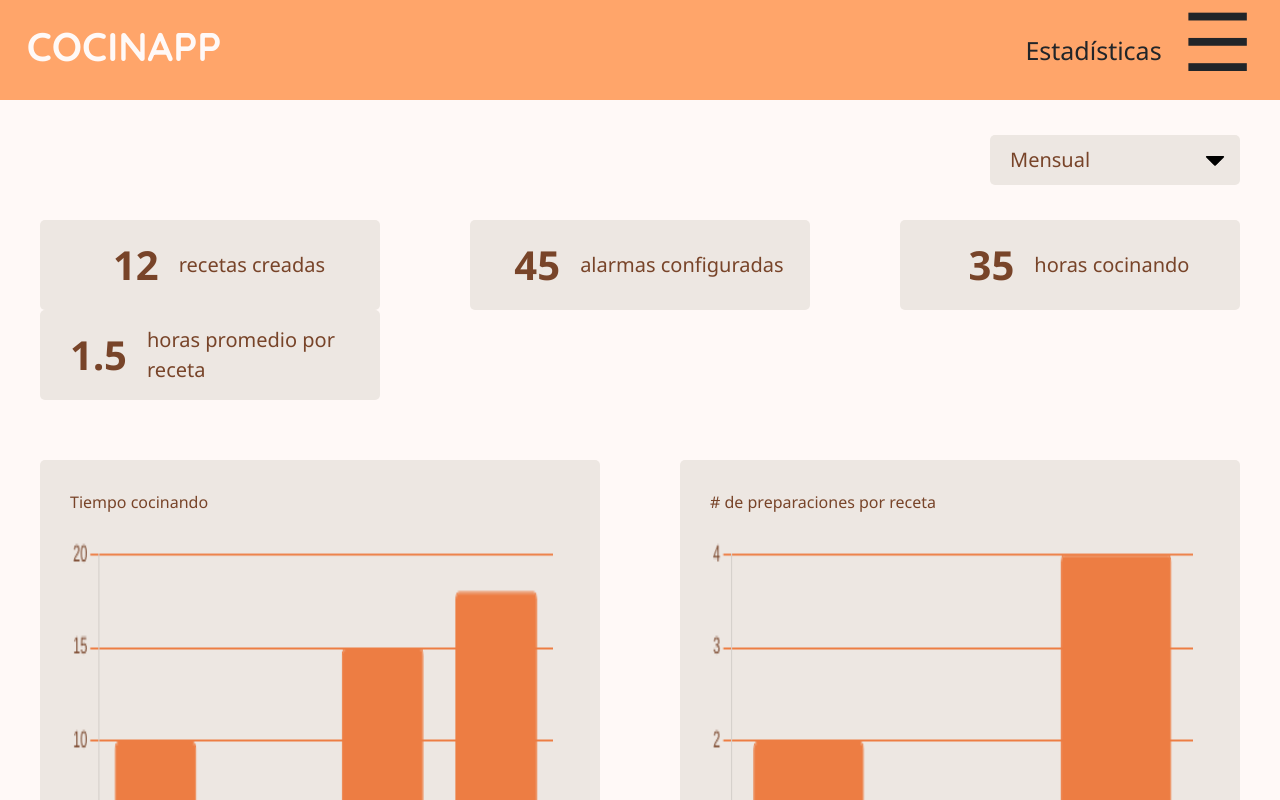
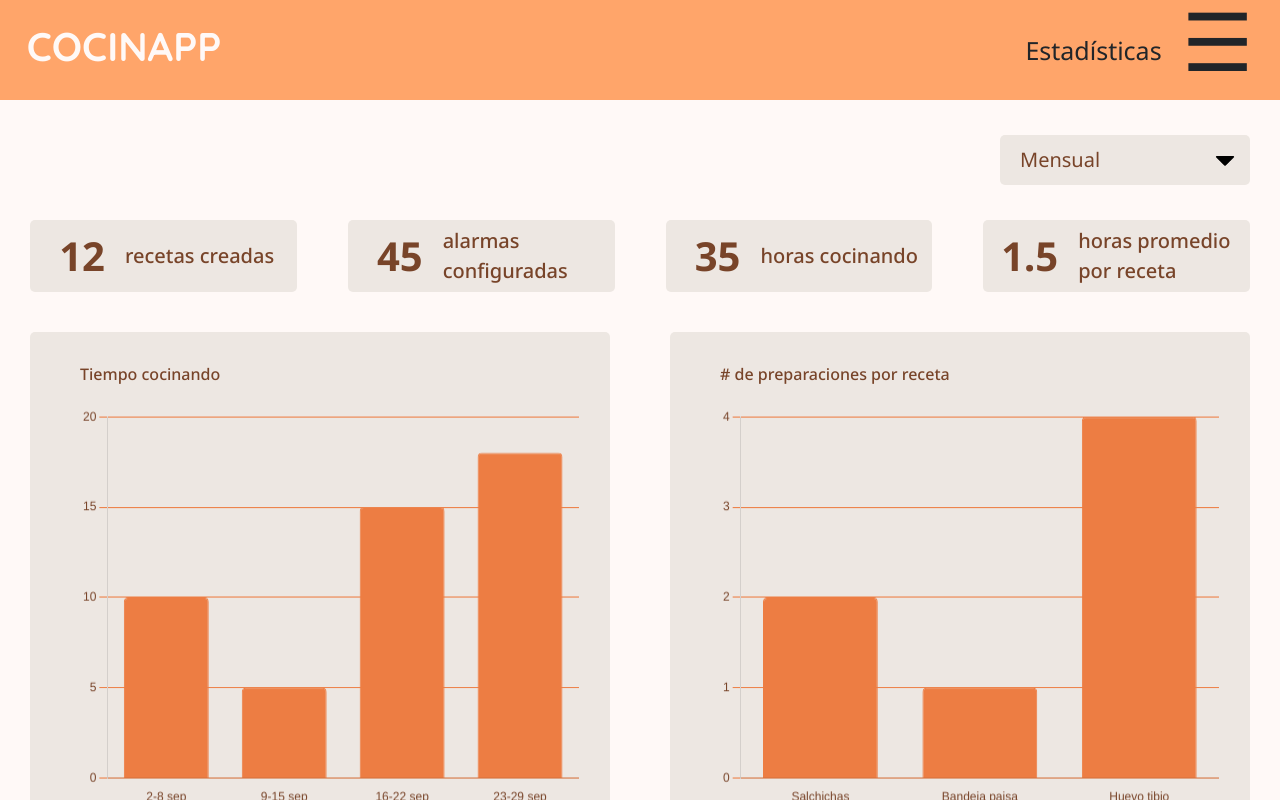
Before and after one commit to lhCabra/Maquetacion-UX-Cocinapp, a React (Create React App) app in the folder cocinapp-web/: page /estadisticas in a window 1280 px wide. Shown: the top 800 px of the page. Built offline with nearby package versions, Linux system fonts and the light colour scheme.

Commit message:
fix pixel perfect relation on dashboard

```diff
--- a/cocinapp-web/src/App.css
+++ b/cocinapp-web/src/App.css
@@ -240,30 +240,36 @@ input{
   font-size: 24px;  color:#784429 ;
 }
 .card-chart{
-width: 40%;
+width: 45.833334vw;
   background-color: #EDE7E2;
   padding: 70px;
   padding-top: 30px;
-  padding-left: 30px!important;
+  padding-left: 50px!important;
   padding-bottom: 150px;
   border-radius: 5px;
-  height: 550px;
+  height: 60.301vh;
   text-align: start;
   color: #784429;
   flex: 1;
-  margin: 0 40px;
+  margin: 0 30px;
+  margin-bottom: 30px;
   max-width: calc(50% - 60px);
 }
+.chart-container{
+  height: 50.251vh;
+  width: 39vw;
+}
 .chart-title{
-  font-weight: medium;
+  font-weight: 500;
 
   display: block;
   margin-bottom: 10px;
 }
 
 canvas{
-  height: 450px!important;
-  width: 105%!important;
+  height: 50.251vh!important;
+  width: 39vw!important;
+
   margin-top: 20px;
 }
 .row-charts {
@@ -285,9 +291,9 @@ canvas{
 .dashboard .row {
   display: flex;
   justify-content: space-between;
-  margin:60px;
-  margin-left:40px;
-  margin-right:40px;
+  margin:40px;
+  margin-left:30px;
+  margin-right:30px;
   margin-top: 0px;
 }
 .filter{
@@ -311,7 +317,7 @@ canvas{
   align-items: center;
   height: 120px;
   justify-content: end;
-  margin-right: 40px;
+  margin-right: 30px;
 }
 
 
--- a/cocinapp-web/src/components/BarChart.js
+++ b/cocinapp-web/src/components/BarChart.js
@@ -1,19 +1,19 @@
-// src/components/BarChart.js
 import React from 'react';
+import '../App.css';
 import { Bar } from 'react-chartjs-2';
 import { Chart as ChartJS, CategoryScale, LinearScale, BarElement, Title, Tooltip, Legend } from 'chart.js';
 
 // Register the required components
 ChartJS.register(CategoryScale, LinearScale, BarElement, Title, Tooltip, Legend);
 
-const BarChart = ({ data , maxValue}) => {
+const BarChart = ({ data, maxValue }) => {
     const chartData = {
         labels: data.labels,
         datasets: [
             {
                 data: data.values,
-                backgroundColor: '#ED7D43', // Set solid color for bars
-                borderColor: '#ED7D43', // Same color for border
+                backgroundColor: '#ED7D43',
+                borderColor: '#ED7D43',
                 borderWidth: 1,
                 borderRadius: 4,
             },
@@ -22,11 +22,10 @@ const BarChart = ({ data , maxValue}) => {
 
     const options = {
         responsive: true,
+        maintainAspectRatio: false,
         plugins: {
-
             legend: {
                 display: false,
-
             },
             title: {
                 display: false,
@@ -55,7 +54,11 @@ const BarChart = ({ data , maxValue}) => {
         },
     };
 
-    return <Bar data={chartData} options={options} />;
+    return (
+        <div className="chart-container">
+            <Bar data={chartData} options={options} />
+        </div>
+    );
 };
 
 export default BarChart;
--- a/cocinapp-web/src/components/DashboardStat.js
+++ b/cocinapp-web/src/components/DashboardStat.js
@@ -2,21 +2,25 @@ import React from 'react';
 
 const DashboardStat = ({ title, description }) => {
   const containerStyle = {
-    display: 'flex',
+    display: 'grid',
+    gridTemplateColumns: '4fr 8fr', // Title takes 4 columns, description takes 8 columns
     alignItems: 'center',
-    height: '90px',
-    color:'#784429',
-    paddingLeft:'30px',
+    height: '9.05vh',
+    width: '20.84vw',
+    color: '#784429',
+    paddingLeft: '15px',
   };
 
   const titleStyle = {
+    textAlign: 'right',
+    marginRight:'20px',
     fontWeight: 'bold',
     fontSize: '40px',
-    marginRight: '20px',
   };
 
   const descriptionStyle = {
     fontSize: '20px',
+    fontWeight: '500',
   };
 
   return (
--- a/cocinapp-web/src/index.css
+++ b/cocinapp-web/src/index.css
@@ -1,5 +1,5 @@
 @import url('https://fonts.googleapis.com/css2?family=Quicksand:wght@700&display=swap');
-@import url('https://fonts.googleapis.com/css2?family=Noto+Sans:wght@400;700&display=swap');
+@import url('https://fonts.googleapis.com/css2?family=Noto+Sans:wght@400;500;700&display=swap');
 
 body {
   margin: 0;
--- a/cocinapp-web/src/pages/Recipes.js
+++ b/cocinapp-web/src/pages/Recipes.js
@@ -23,7 +23,7 @@ function Recipes() {
         <div className="col-md-6 text-center">
           <div className="d-flex justify-content-between mt-5">
             <button
-              className="button btn-primary flex-fill me-5"
+              className="button btn-primary flex-fill me-4"
               onClick={() => handleMenuClick('/crear-receta')}
             >
               Crear
```
